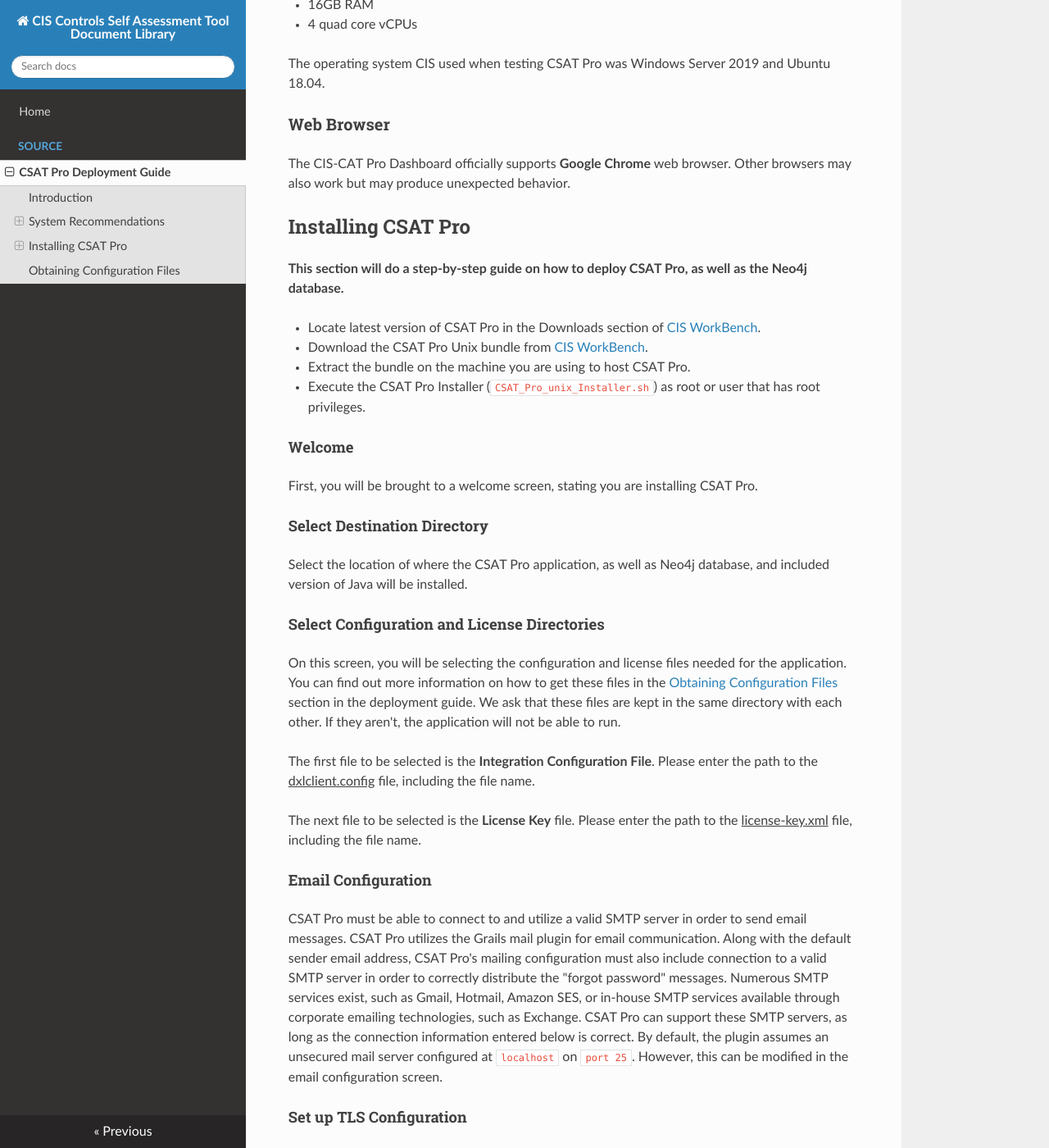
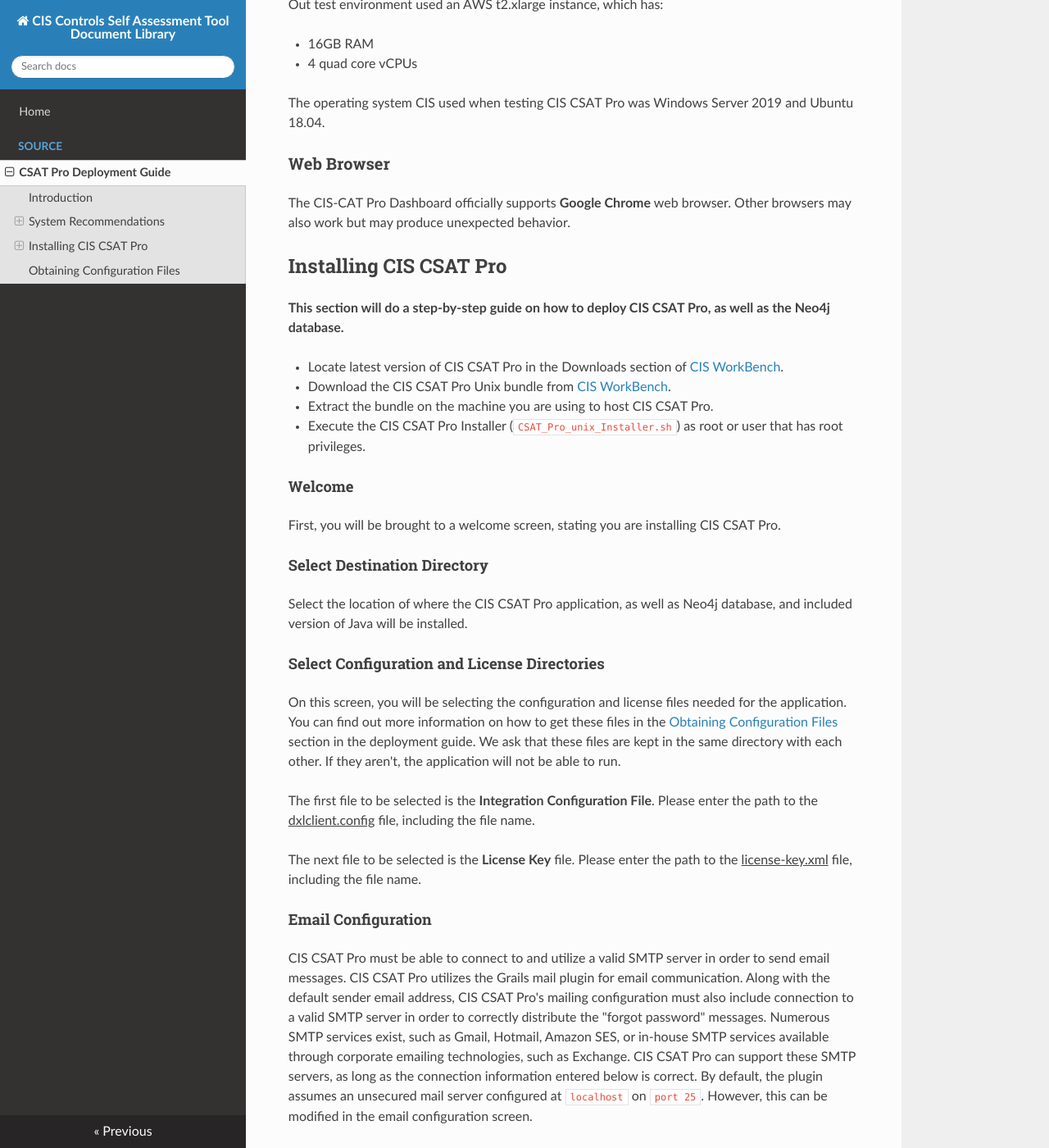
Before and after one commit to CISecurity/CSAT-Docs, an MkDocs documentation site: the page built from docs/source/CSAT Pro Deployment.md, in a window 1280 px wide and 1400 px high, scrolled down 663 px. Shown: the whole window at 82% size. Built offline with MkDocs 1.6.1, drawn with Linux system fonts in a browser that asks for light colours; nearby versions of some CDN libraries; some of the changed text lies outside the part shown.

Commit message:
Added images and changed CSAT to CIS CSAT

```diff
--- a/docs/source/CSAT Pro Deployment.md
+++ b/docs/source/CSAT Pro Deployment.md
@@ -1,36 +1,39 @@
-# CSAT Pro Deployment Guide for Linux#
+![](img/csat.png)
+
+
+# CIS CSAT Pro Deployment Guide for Linux#
 ----------
 ##Introduction ##
-CSAT Pro is a web application built using the Grails framework. The application uses a graph database known as Neo4j. The documentation below describes how to deploy CSAT Pro on **Windows 64 bit** operating systems, as well as most **Linux** operating systems, whether GUI based, or server based. The  installer for CSAT Pro is an all-in-one package, so it will set up the application, database, and services for you. We use an embedded version of <b>Tomcat 9</b> that comes packaged with Grails, and we also supply <b>Java 11</b> that is used for the <b>Neo4j 3.5 database</b>, as well as CSAT Pro.
+CIS CSAT Pro is a web application built using the Grails framework. The application uses a graph database known as Neo4j. The documentation below describes how to deploy CIS CSAT Pro on **Windows 64 bit** operating systems, as well as most **Linux** operating systems, whether GUI based, or server based. The  installer for CIS CSAT Pro is an all-in-one package, so it will set up the application, database, and services for you. We use an embedded version of <b>Tomcat 9</b> that comes packaged with Grails, and we also supply <b>Java 11</b> that is used for the <b>Neo4j 3.5 database</b>, as well as CIS CSAT Pro.
 
 ## System Recommendations ##
-While there is no strict requirements associated with CSAT Pro, we do have some recommendations based on what we have tested locally. We do recommend to have adequate size of disk space, as we have configured the installer to install and set up the Neo4j database for the application on the same server as CSAT Pro.
+While there is no strict requirements associated with CIS CSAT Pro, we do have some recommendations based on what we have tested locally. We do recommend to have adequate size of disk space, as we have configured the installer to install and set up the Neo4j database for the application on the same server as CIS CSAT Pro.
 
 Out test environment used an AWS t2.xlarge instance, which has:
 
  - 16GB RAM
  - 4 quad core vCPUs
 
-The operating system CIS used when testing CSAT Pro was Windows Server 2019 and Ubuntu 18.04.
+The operating system CIS used when testing CIS CSAT Pro was Windows Server 2019 and Ubuntu 18.04.
 
 ### Web Browser###
 The CIS-CAT Pro Dashboard officially supports **Google Chrome** web browser. Other browsers may also work but may produce unexpected behavior.
 
 <a name=""></a>
-## Installing CSAT Pro##
-<b>This section will do a step-by-step guide on how to deploy CSAT Pro, as well as the Neo4j database.</b>
+## Installing CIS CSAT Pro##
+<b>This section will do a step-by-step guide on how to deploy CIS CSAT Pro, as well as the Neo4j database.</b>
 
 
- - Locate latest version of CSAT Pro in the Downloads section of [CIS WorkBench](https://workbench.cisecurity.org/).
- - Download the CSAT Pro Unix bundle from [CIS WorkBench](https://workbench.cisecurity.org/).
- - Extract the bundle on the machine you are using to host CSAT Pro.
- - Execute the CSAT Pro Installer (`CSAT_Pro_unix_Installer.sh`) as root or user that has root privileges.
+ - Locate latest version of CIS CSAT Pro in the Downloads section of [CIS WorkBench](https://workbench.cisecurity.org/).
+ - Download the CIS CSAT Pro Unix bundle from [CIS WorkBench](https://workbench.cisecurity.org/).
+ - Extract the bundle on the machine you are using to host CIS CSAT Pro.
+ - Execute the CIS CSAT Pro Installer (`CSAT_Pro_unix_Installer.sh`) as root or user that has root privileges.
 
 ####Welcome####
-First, you will be brought to a welcome screen, stating you are installing CSAT Pro.
+First, you will be brought to a welcome screen, stating you are installing CIS CSAT Pro.
 
 ####Select Destination Directory####
-Select the location of where the CSAT Pro application, as well as Neo4j database, and included version of Java will be installed.
+Select the location of where the CIS CSAT Pro application, as well as Neo4j database, and included version of Java will be installed.
 
 ####Select Configuration and License Directories####
 On this screen, you will be selecting the configuration and license files needed for the application. You can find out more information on how to get these files in the [Obtaining Configuration Files](#obtainingConfigFiles) section in the deployment guide. We ask that these files are kept in the same directory with each other. If they aren't, the application will not be able to run.
@@ -41,11 +44,11 @@ The first file to be selected is the <b>Integration Configuration File</b>. Plea
 The next file to be selected is the <b>License Key</b> file. Please enter the path to the <u>license-key.xml</u> file, including the file name.
 
 ####Email Configuration####
-CSAT Pro must be able to connect to and utilize a valid SMTP server in order to send email messages. CSAT Pro utilizes the Grails mail plugin for email communication.
-Along with the default sender email address, CSAT Pro's mailing configuration must also include connection to a valid SMTP server in order to correctly distribute the "forgot password" messages. Numerous SMTP services exist, such as Gmail, Hotmail, Amazon SES, or in-house SMTP services available through corporate emailing technologies, such as Exchange. CSAT Pro can support these SMTP servers, as long as the connection information entered below is correct. By default, the plugin assumes an unsecured mail server configured at `localhost` on `port 25`. However, this can be modified in the email configuration screen.
+CIS CSAT Pro must be able to connect to and utilize a valid SMTP server in order to send email messages. CIS CSAT Pro utilizes the Grails mail plugin for email communication.
+Along with the default sender email address, CIS CSAT Pro's mailing configuration must also include connection to a valid SMTP server in order to correctly distribute the "forgot password" messages. Numerous SMTP services exist, such as Gmail, Hotmail, Amazon SES, or in-house SMTP services available through corporate emailing technologies, such as Exchange. CIS CSAT Pro can support these SMTP servers, as long as the connection information entered below is correct. By default, the plugin assumes an unsecured mail server configured at `localhost` on `port 25`. However, this can be modified in the email configuration screen.
 
 ####Set up TLS Configuration####
-This screen is to set up TLS configuration. This screen has 3 options as to how you want to set up TLS for the CSAT Pro application.
+This screen is to set up TLS configuration. This screen has 3 options as to how you want to set up TLS for the CIS CSAT Pro application.
 
 Please allow network traffic through the port specific to which option you select. We have listed the default port numbers for each option below.
 
@@ -61,7 +64,7 @@ By default, we select generating a self-signed PKCS12 certificate, to allow for
 ----------
 
 
-The second option is if you already have a certificate(self-signed or a certificate authority) that you would like CSAT Pro to use. The default port for this option is **443**.
+The second option is if you already have a certificate(self-signed or a certificate authority) that you would like CIS CSAT Pro to use. The default port for this option is **443**.
 
  - **Certificate** -
  - **Alias** -
@@ -72,17 +75,17 @@ The second option is if you already have a certificate(self-signed or a certific
 ----------
 
 
-The third option is our least recommended option in terms of security. This will allow for only HTTP requests, which will only have unencrypted communication to CSAT Pro. By default, the port for this option is **8080**.
+The third option is our least recommended option in terms of security. This will allow for only HTTP requests, which will only have unencrypted communication to CIS CSAT Pro. By default, the port for this option is **8080**.
 
 ####Installation####
 In this section, the installer will be extracting all necessary files into the installation directory chosen. This process may take a few minutes.
 
 ####Set Up Database Admin##
 
-####Installing and Starting CSAT Pro####
+####Installing and Starting CIS CSAT Pro####
 
 ####Finished####
-At this point, the installer has finished setting up and CSAT Pro is starting. It may take a few minutes for the application to be accessible. From here, you can check out the User Guide on how to log in and use CSAT Pro.
+At this point, the installer has finished setting up and CIS CSAT Pro is starting. It may take a few minutes for the application to be accessible. From here, you can check out the User Guide on how to log in and use CIS CSAT Pro.
 
 <a name="obtainingConfigFiles"></a>
 ## Obtaining Configuration Files##
```
Also changed, not shown: docs/img/csat.png (added), docs/img/csat_full.png (added), 1 other file.
